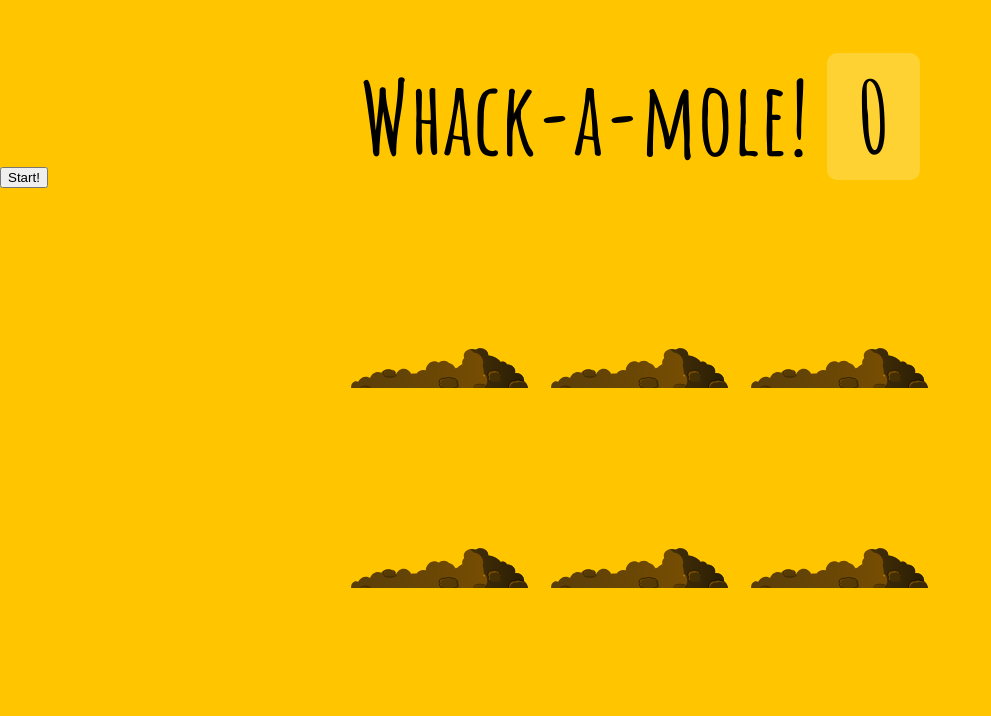
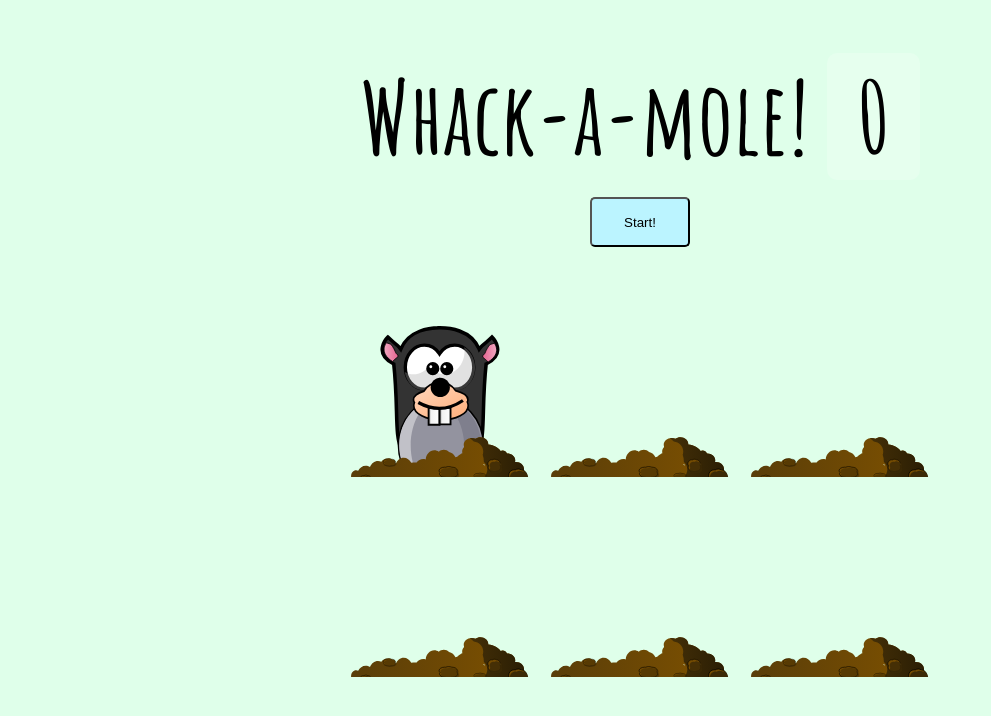
Before and after one commit to Netsujr/JS30-Wack_a_mole, a plain HTML site: page index.html in a window 1280 px wide. Both pictures are taken after a click on the button "Start!". Shown: the whole page, without its empty margins (0-991 px from the left). Drawn offline with Linux system fonts and the light colour scheme.

Commit message:
challenge finished
need to ad score leaderboard

```diff
--- a/app.js
+++ b/app.js
@@ -2,6 +2,8 @@ const holes = document.querySelectorAll('.hole');
 const scoreBoard = document.querySelector('.score');
 const moles = document.querySelectorAll('.mole');
 let lastHole;
+let timeUp = false;
+let score = 0;
 
 function randomTime(min, max) {
   return Math.round(Math.random() * (max - min) + min);
@@ -11,7 +13,7 @@ function randomHole(holes) {
   const index = Math.floor(Math.random() * holes.length);
   const hole = holes[index];
   if (hole === lastHole) {
-    console.log('same hole');
+    // console.log('same hole');
     return randomHole(holes);
   }
   lastHole = hole;
@@ -21,10 +23,28 @@ function randomHole(holes) {
 function peep() {
   const time = randomTime(200, 1000);
   const hole = randomHole(holes);
-  console.log(time);
-  console.log(hole);
+  // console.log(time);
+  // console.log(hole);
   hole.classList.add('up');
   setTimeout(() => {
     hole.classList.remove('up');
+    if (!timeUp) peep();
   }, time);
 }
+
+function startGame() {
+  scoreBoard.textContent = 0;
+  timeUp = false;
+  score = 0;
+  peep();
+  setTimeout(() => timeUp = true, 10000);
+}
+
+function bonk(event) {
+  if (!event.isTrusted) return 'Cheater!';
+  score++;
+  this.parentNode.classList.remove('up');
+  scoreBoard.textContent = score;
+}
+
+moles.forEach(mole => mole.addEventListener('click', bonk));
--- a/index.html
+++ b/index.html
@@ -1,5 +1,6 @@
 <!DOCTYPE html>
 <html lang="en">
+
 <head>
   <meta charset="UTF-8">
   <title>Whack A Mole!</title>
@@ -10,7 +11,9 @@
 <body>
 
   <h1>Whack-a-mole! <span class="score">0</span></h1>
-  <button onClick="startGame()">Start!</button>
+  <div class="center">
+    <button class='gameButton' onClick="startGame()">Start!</button>
+  </div>
 
   <div class="game">
     <div class="hole hole1">
@@ -33,4 +36,5 @@
     </div>
   </div>
 </body>
+
 </html>
--- a/style.css
+++ b/style.css
@@ -1,7 +1,7 @@
 html {
   box-sizing: border-box;
   font-size: 10px;
-  background: #ffc600;
+  background: #dfffea;
 }
 
 *, *:before, *:after {
@@ -67,3 +67,18 @@ h1 {
 .hole.up .mole {
   top: 0;
 }
+
+.gameButton {
+  height: 50px;
+  width: 100px;
+  border-radius: 5px;
+  background: #bbf4ff;
+  text-align: center;
+}
+
+.center {
+  display: flex;
+  justify-content: center;
+  align-items: center;
+  padding: 3rem;
+}
```
